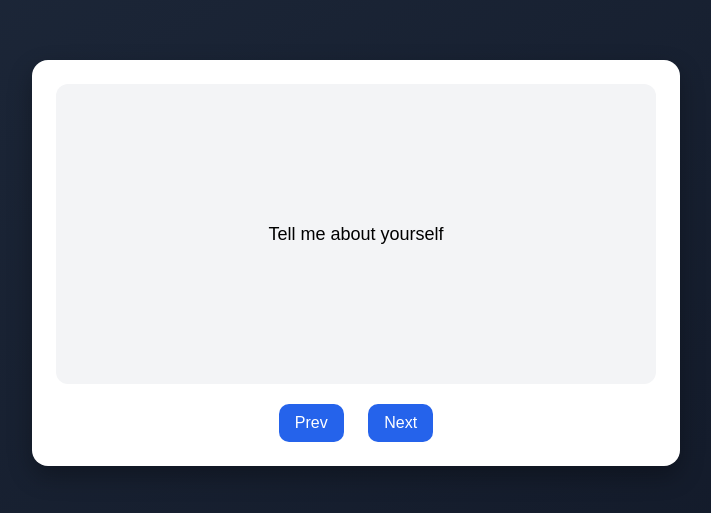
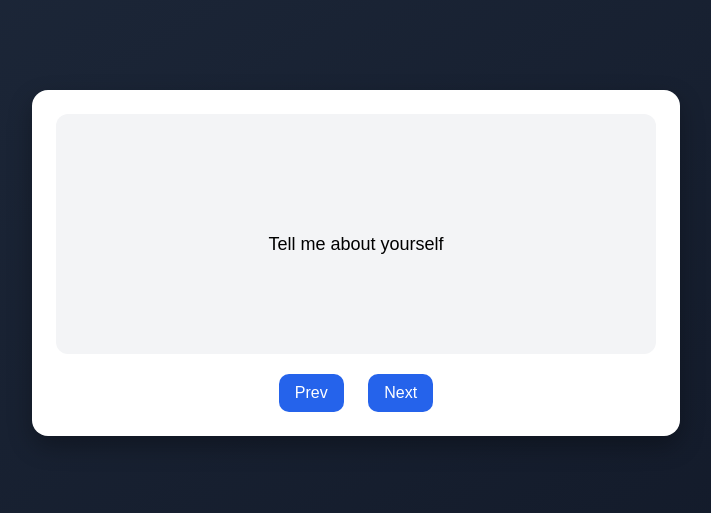
Before and after one commit to joshuaannor/devops-flashcards-study, a plain HTML site: page index.html in a window 1280 px wide. Shown: the part 137-650 px from the top of the page, without its empty margins (284-995 px from the left). Drawn offline with Linux system fonts and the light colour scheme.

Commit message:
Update index.html

```diff
--- a/index.html
+++ b/index.html
@@ -27,19 +27,19 @@
     }
     .card {
       cursor: pointer;
-      width: 100%;
-      height: 300px;
+      min-height: 200px;
+      display: flex;
+      align-items: center;
+      justify-content: center;
+      padding: 20px;
       border-radius: 12px;
       background: #f3f4f6;
       margin-bottom: 20px;
       font-size: 18px;
       perspective: 1000px;
-      overflow: hidden;
-      position: relative;
     }
     .card-inner {
       width: 100%;
-      height: 100%;
       transition: transform 0.6s;
       transform-style: preserve-3d;
       position: relative;
@@ -50,14 +50,7 @@
     .card-front, .card-back {
       position: absolute;
       width: 100%;
-      height: 100%;
       backface-visibility: hidden;
-      display: flex;
-      justify-content: center;
-      align-items: center;
-      padding: 20px;
-      overflow-y: auto;
-      box-sizing: border-box;
     }
     .card-back {
       transform: rotateY(180deg);
@@ -92,7 +85,7 @@
   </div>
   <script>
     const flashcards = [
-      { q: "Tell me about yourself", a: "Hi, my name is Joshua Annor. I'm a computer science graduate from ODU. Over the past two years, I've had internships where I gained experience in DevOps and automation. At GE, I worked with CI/CD pipelines using Jenkins, Digital.ai Release, and Dynatrace. At Jacobs, I used FactoryTalk and Python to automate HMI and SCADA-related tasks. I also completed a Linux-based course where we did everything via SSH and the terminal. This role really stands out to me because it brings together everything I’ve worked on so far, and I’m excited to grow even more in DevOps." },
+      { q: "Tell me about yourself", a: "Hi, I’m Joshua Annor. I recently graduated in Computer Science from ODU. Over the past two years, I’ve had two internships — one at GE, where I worked on CI/CD pipelines using Jenkins and Dynatrace, and another at Jacobs, where I used FactoryTalk and Python to automate SCADA-related data tasks. In school, most of my projects were in C++, and I also took a fully Linux-based course where everything was done through the terminal via SSH. Now I’m looking for an opportunity where I can put all those skills together and keep growing in DevOps." },
       { q: "What did you do with Jenkins at GE?", a: "I worked on CI/CD pipelines using Jenkins, set up GitHub triggers, and integrated monitoring tools like Dynatrace. We also used Digital.ai Release to visualize the deployment process." },
       { q: "Experience with Linux?", a: "I took a fully Linux-based course at ODU and used Linux regularly at both GE and Jacobs. Tasks were completed and submitted via the terminal using SSH." },
       { q: "Experience with virtual machines?", a: "Yes, I used VMs to run Jenkins at GE and test SCADA tools at Jacobs. We often logged into VMs named after Spider-Man villains like Electro." },
@@ -102,9 +95,10 @@
       { q: "What interests you about this company?", a: "I like how it blends modern DevOps practices with mission-critical support for the Navy. It aligns with what I’ve worked on and what I want to grow in." },
       { q: "Handling CI/CD failures?", a: "I would check the logs, isolate the failure, fix it locally, test it again, and communicate with the team before re-running the pipeline." },
       { q: "Version control experience?", a: "Used Git and GitHub throughout school and at both internships. Familiar with branching, merging, pull requests, and GitHub Actions." },
-      { q: "Project you’re proud of?", a: "At GE, I integrated Dynatrace with Digital.ai to create real-time alerts tied to deployment stages." },
+      { q: "Project you’re proud of?", a: "My proudest project was a YAML parser script I wrote at GE. I made it generic enough to still be used two years later, and it's saved time and cost for the team." },
       { q: "Experience with YAML/config files?", a: "I wrote YAML templates for XL CLI automation and created configuration files for Jenkins pipelines." },
-      { q: "Technical skill to improve?", a: "I want to go deeper into containerization and orchestration tools like Docker and Kubernetes." }
+      { q: "Technical skill to improve?", a: "I want to go deeper into containerization and orchestration tools like Docker and Kubernetes." },
+      { q: "What’s a technical script you wrote in PowerShell?", a: "I wrote a PowerShell script that generated a .txt file large enough to take up 95% of the C: drive space, then changed its date to two weeks prior. This triggered a Dynatrace alert, which started the disk cleanup process and cleared the Recycle Bin. It helped test and automate the response flow." }
     ];
 
     let index = 0;
```
